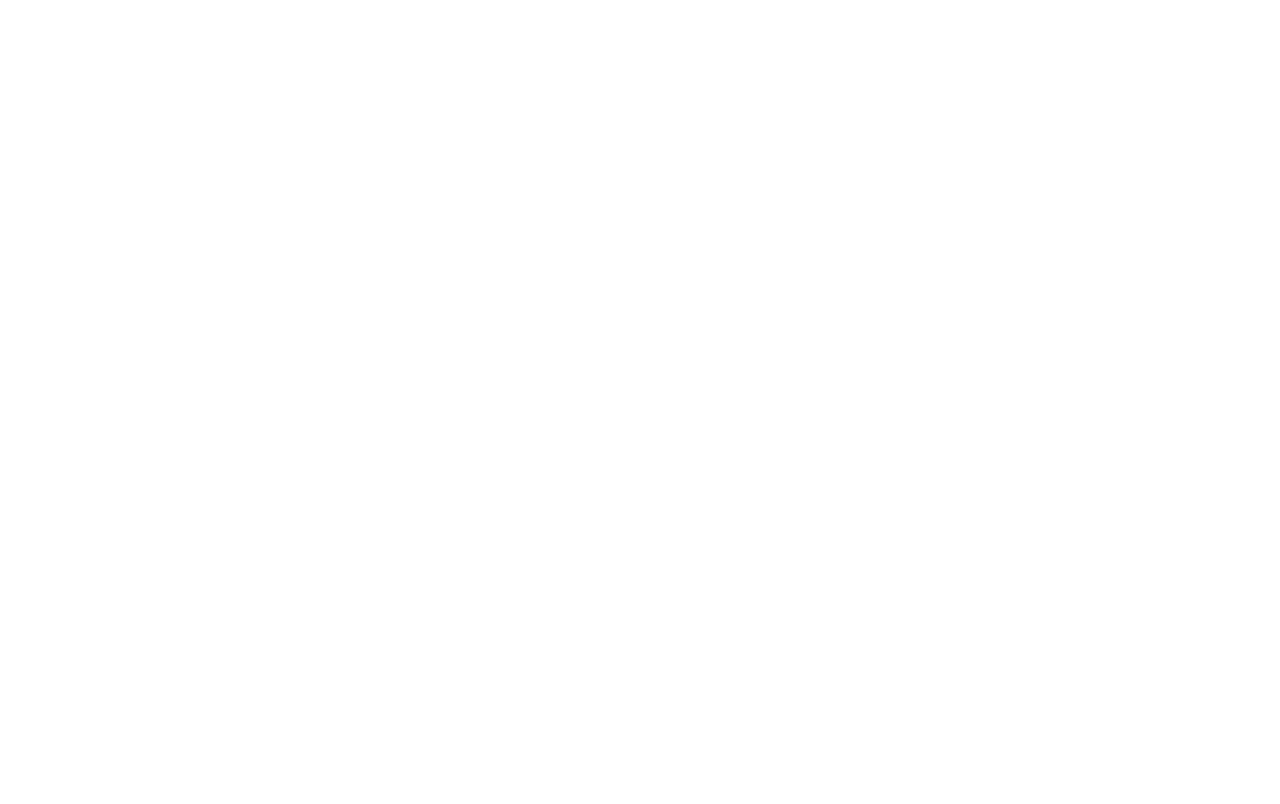
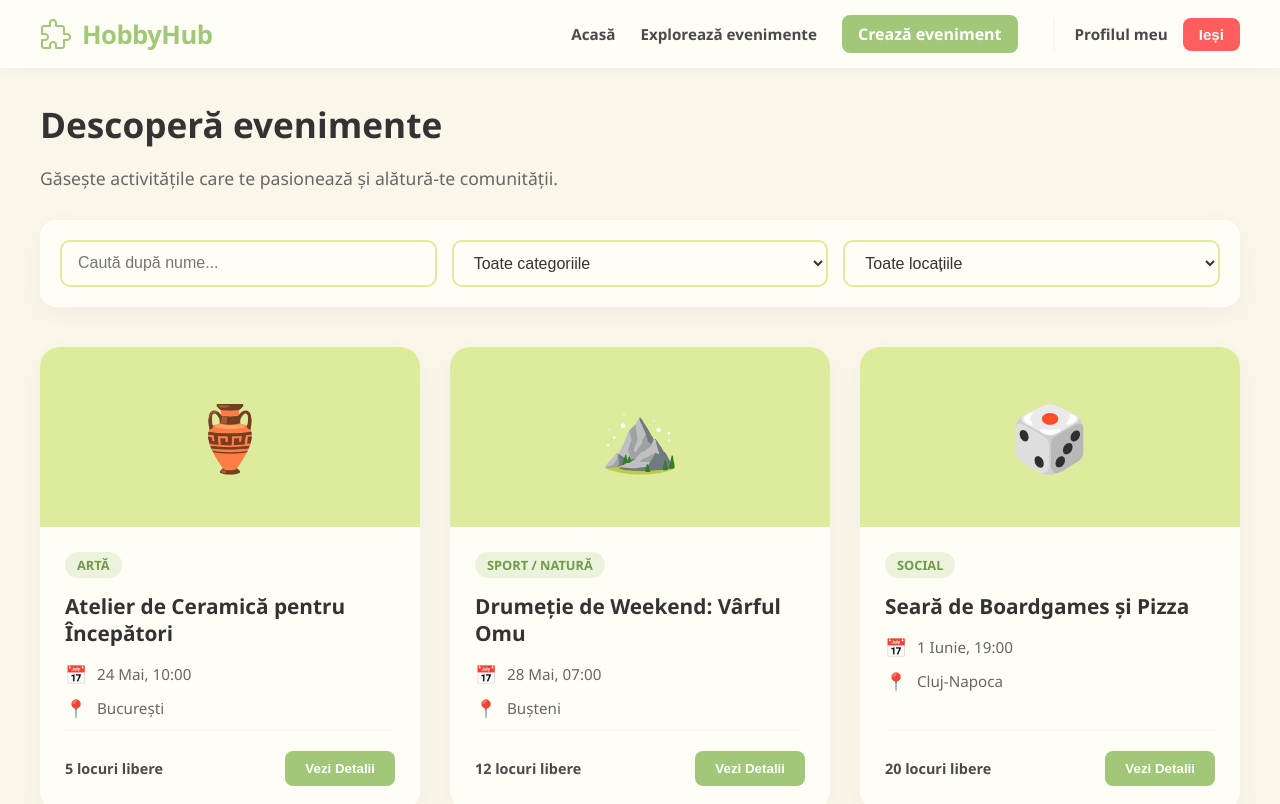
Before and after one commit to marianatoea4/HobbyHub, a React (Vite) app in the folder frontend/: page /events in a window 1280 px wide. Before the commit this address had no page. Shown: the top 804 px of the page. Built offline with nearby package versions, Linux system fonts and the light colour scheme.

Commit message:
UI-ul pentru pagina de exploare evenimente

```diff
--- a/frontend/src/App.tsx
+++ b/frontend/src/App.tsx
@@ -4,6 +4,7 @@ import Signup from "./pages/Signup";
 import Profile from "./pages/Profile";
 import LandingPage from "./pages/LandingPage";
 import Dashboard from "./pages/Dashboard";
+import Events from "./pages/Events";
 
 function App() {
   return (
@@ -16,6 +17,7 @@ function App() {
         <Route path="/signup" element={<Signup />} />
         <Route path="/profile" element={<Profile />} />
         <Route path="/dashboard" element={<Dashboard />} />
+        <Route path="/events" element={<Events />} />
       </Routes>
     </Router>
   );
--- /dev/null
+++ b/frontend/src/pages/Events.css
@@ -0,0 +1,158 @@
+.events-page {
+  min-height: 100vh;
+  background-color: #faf6e9;
+  font-family: "Segoe UI", Roboto, Helvetica, Arial, sans-serif;
+  margin-top: 60px;
+}
+
+.events-content {
+  max-width: 1200px;
+  margin: 0 auto;
+  padding: 40px 20px;
+}
+
+.events-header {
+  margin-bottom: 30px;
+}
+
+.events-header h1 {
+  color: #333333;
+  font-size: 2.2rem;
+  margin-top: 0;
+  margin-bottom: 10px;
+}
+
+.events-header p {
+  color: #666666;
+  font-size: 1.1rem;
+}
+
+.filters-container {
+  display: flex;
+  gap: 15px;
+  background-color: #fffdf6;
+  padding: 20px;
+  border-radius: 16px;
+  box-shadow: 0 10px 30px rgba(0, 0, 0, 0.04);
+  margin-bottom: 40px;
+  flex-wrap: wrap;
+}
+
+.filter-input,
+.filter-select {
+  flex: 1;
+  min-width: 200px;
+  padding: 12px 16px;
+  border: 2px solid #ddeb9d;
+  border-radius: 10px;
+  background-color: #fffdf6;
+  color: #333333;
+  font-size: 1rem;
+  transition: all 0.3s ease;
+}
+
+.filter-input:focus,
+.filter-select:focus {
+  outline: none;
+  border-color: #a0c878;
+  box-shadow: 0 0 0 4px rgba(160, 200, 120, 0.2);
+}
+
+.events-grid {
+  display: grid;
+  grid-template-columns: repeat(auto-fill, minmax(320px, 1fr));
+  gap: 30px;
+}
+
+.event-card {
+  background-color: #fffdf6;
+  border-radius: 20px;
+  overflow: hidden;
+  box-shadow: 0 10px 30px rgba(0, 0, 0, 0.04);
+  transition: all 0.3s ease;
+  display: flex;
+  flex-direction: column;
+}
+
+.event-card:hover {
+  transform: translateY(-8px);
+  box-shadow: 0 15px 35px rgba(0, 0, 0, 0.08);
+}
+
+.event-image {
+  height: 180px;
+  background-color: #ddeb9d;
+  display: flex;
+  align-items: center;
+  justify-content: center;
+  font-size: 4rem;
+}
+
+.event-details {
+  padding: 25px;
+  display: flex;
+  flex-direction: column;
+  flex: 1;
+}
+
+.event-category-badge {
+  align-self: flex-start;
+  background-color: rgba(160, 200, 120, 0.2);
+  color: #729a4a;
+  padding: 4px 12px;
+  border-radius: 20px;
+  font-size: 0.8rem;
+  font-weight: bold;
+  text-transform: uppercase;
+  margin-bottom: 15px;
+}
+
+.event-title {
+  color: #333333;
+  font-size: 1.3rem;
+  margin: 0 0 15px 0;
+  line-height: 1.3;
+}
+
+.event-info-row {
+  display: flex;
+  align-items: center;
+  gap: 10px;
+  color: #666666;
+  font-size: 0.95rem;
+  margin-bottom: 10px;
+}
+
+.event-info-icon {
+  font-size: 1.1rem;
+}
+
+.event-footer {
+  margin-top: auto;
+  padding-top: 20px;
+  display: flex;
+  justify-content: space-between;
+  align-items: center;
+  border-top: 1px solid #faf6e9;
+}
+
+.event-spots {
+  color: #4a4a4a;
+  font-size: 0.9rem;
+  font-weight: 600;
+}
+
+.btn-view-event {
+  background-color: #a0c878;
+  color: white;
+  border: none;
+  padding: 10px 20px;
+  border-radius: 8px;
+  font-weight: bold;
+  cursor: pointer;
+  transition: all 0.3s ease;
+}
+
+.btn-view-event:hover {
+  background-color: #8eb36a;
+}
--- /dev/null
+++ b/frontend/src/pages/Events.tsx
@@ -0,0 +1,177 @@
+import { useState } from "react";
+import Navbar from "../components/Navbar";
+import "./Events.css";
+
+// Date provizorii pentru evenimente (Placeholder)
+const mockEvents = [
+  {
+    id: 1,
+    title: "Atelier de Ceramică pentru Începători",
+    category: "Artă",
+    date: "24 Mai, 10:00",
+    location: "București",
+    spots: 5,
+    image: "🏺",
+  },
+  {
+    id: 2,
+    title: "Drumeție de Weekend: Vârful Omu",
+    category: "Sport / Natură",
+    date: "28 Mai, 07:00",
+    location: "Bușteni",
+    spots: 12,
+    image: "⛰️",
+  },
+  {
+    id: 3,
+    title: "Seară de Boardgames și Pizza",
+    category: "Social",
+    date: "1 Iunie, 19:00",
+    location: "Cluj-Napoca",
+    spots: 20,
+    image: "🎲",
+  },
+  {
+    id: 4,
+    title: "Curs Foto: Portrete în Lumină Naturală",
+    category: "Artă",
+    date: "5 Iunie, 16:00",
+    location: "București",
+    spots: 8,
+    image: "📷",
+  },
+  {
+    id: 5,
+    title: "Hackathon de Weekend",
+    category: "Tehnologie",
+    date: "10 Iunie, 09:00",
+    location: "Timișoara",
+    spots: 50,
+    image: "💻",
+  },
+  {
+    id: 6,
+    title: "Grup de Lectură: Literatura SF",
+    category: "Cultură",
+    date: "12 Iunie, 18:30",
+    location: "Online",
+    spots: 15,
+    image: "📚",
+  },
+];
+
+export default function Events() {
+  // Stari pentru filtre
+  const [searchTerm, setSearchTerm] = useState("");
+  const [category, setCategory] = useState("");
+  const [location, setLocation] = useState("");
+
+  // Logica de filtrare a evenimentelor
+  const filteredEvents = mockEvents.filter((event) => {
+    const matchesSearch = event.title
+      .toLowerCase()
+      .includes(searchTerm.toLowerCase());
+    const matchesCategory = category === "" || event.category === category;
+    const matchesLocation = location === "" || event.location === location;
+    return matchesSearch && matchesCategory && matchesLocation;
+  });
+
+  return (
+    <div className="events-page">
+      <Navbar />
+
+      <main className="events-content">
+        <header className="events-header">
+          <h1>Descoperă evenimente</h1>
+          <p>
+            Găsește activitățile care te pasionează și alătură-te comunității.
+          </p>
+        </header>
+
+        {/* BARA DE FILTRARE */}
+        <section className="filters-container">
+          <input
+            type="text"
+            placeholder="Caută după nume..."
+            className="filter-input"
+            value={searchTerm}
+            onChange={(e) => setSearchTerm(e.target.value)}
+          />
+
+          <select
+            className="filter-select"
+            value={category}
+            onChange={(e) => setCategory(e.target.value)}
+          >
+            <option value="">Toate categoriile</option>
+            <option value="Artă">Artă</option>
+            <option value="Sport / Natură">Sport / Natură</option>
+            <option value="Social">Social</option>
+            <option value="Tehnologie">Tehnologie</option>
+            <option value="Cultură">Cultură</option>
+          </select>
+
+          <select
+            className="filter-select"
+            value={location}
+            onChange={(e) => setLocation(e.target.value)}
+          >
+            <option value="">Toate locațiile</option>
+            <option value="București">București</option>
+            <option value="Cluj-Napoca">Cluj-Napoca</option>
+            <option value="Timișoara">Timișoara</option>
+            <option value="Bușteni">Bușteni</option>
+            <option value="Online">Online</option>
+          </select>
+        </section>
+
+        {/* GRILA DE EVENIMENTE */}
+        <section className="events-grid">
+          {filteredEvents.length > 0 ? (
+            filteredEvents.map((event) => (
+              <div key={event.id} className="event-card">
+                <div className="event-image">{event.image}</div>
+                <div className="event-details">
+                  <span className="event-category-badge">{event.category}</span>
+                  <h3 className="event-title">{event.title}</h3>
+
+                  <div className="event-info-row">
+                    <span className="event-info-icon">📅</span>
+                    {event.date}
+                  </div>
+                  <div className="event-info-row">
+                    <span className="event-info-icon">📍</span>
+                    {event.location}
+                  </div>
+
+                  <div className="event-footer">
+                    <span className="event-spots">
+                      {event.spots} locuri libere
+                    </span>
+                    <button className="btn-view-event">Vezi Detalii</button>
+                  </div>
+                </div>
+              </div>
+            ))
+          ) : (
+            <div
+              style={{
+                textAlign: "center",
+                width: "100%",
+                gridColumn: "1 / -1",
+                padding: "50px",
+                color: "#666",
+              }}
+            >
+              <h3>Nu am găsit evenimente conform filtrelor tale...</h3>
+              <p>
+                Încearcă să modifici căutarea sau fii tu cel care organizează
+                primul eveniment!
+              </p>
+            </div>
+          )}
+        </section>
+      </main>
+    </div>
+  );
+}
```
